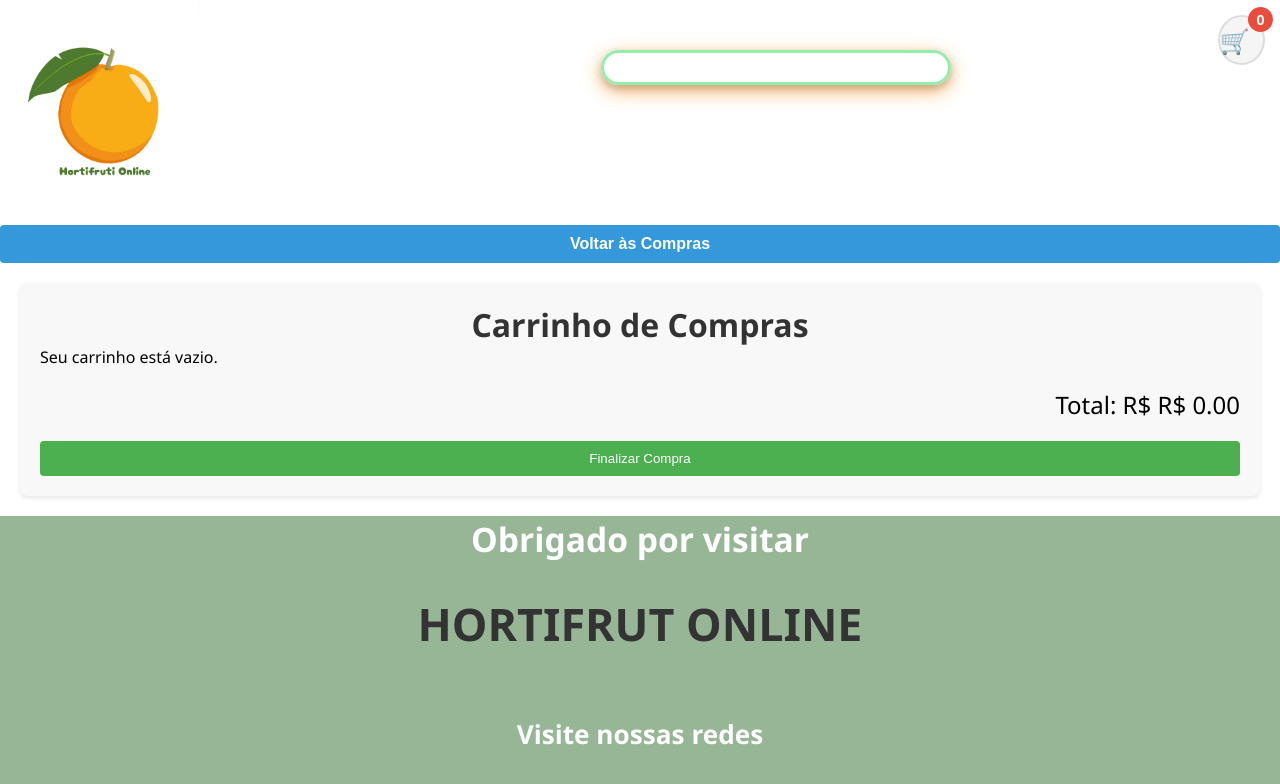
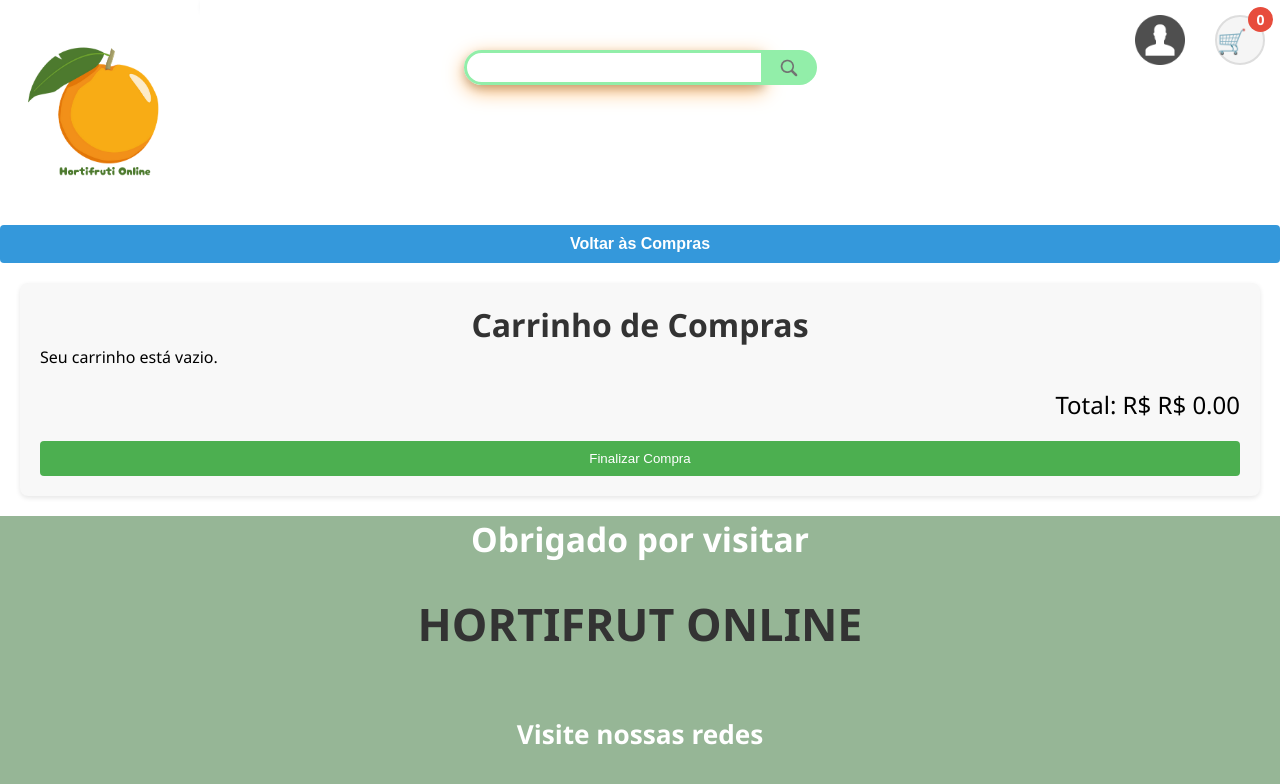
Before and after one commit to ElianeCoelho/TCC-Ketlyn, a website: page carrinho.html in a window 1280 px wide. Drawn offline with Linux system fonts and the light colour scheme; no server answers.

Commit message:
inserindi icone usuário

```diff
--- a/carrinho.html
+++ b/carrinho.html
@@ -1,5 +1,6 @@
 <!DOCTYPE html>
 <html lang="en">
+
 <head>
     <meta charset="UTF-8">
     <meta http-equiv="X-UA-Compatible" content="IE=edge">
@@ -12,25 +13,41 @@
     <script src="script/carrinho.js" defer></script>
     <title>Carrinho de Compras</title>
 </head>
+
 <body>
     <header>
-        <div class="divlogo"><img src="src/logo.png" width="200px" height="200px" /></div>
+        <div class="divlogo">
+            <a href="principal.html">
+                <img src="src/logo.png" width="200px" height="200px" alt="Logo" />
+            </a>
+        </div>
+
         <div class="barraPesquisa">
             <input id="barraPesquisaInput" placeholder="Pesquise . . ." required>
+            <button type="submit" id="botaoPesquisa">
+              <img src="src/lupa.png" alt="Buscar" width="20px" height="20px">
+            </button>
+          </div>
+
+        <div class="div-carrinho-usuario">
+        <div class="div-usuario">
+           <img src="src/user.png" alt="usuario">
         </div>
+        <div class="div-carrinho">
         <div class="carrinho">
             <a href="carrinho.html">
                 <span id="contador-carrinho">0</span>
             </a>
         </div>
+    </div>
+    </div>
     </header>
 
 
 
-
-        <div>
-            <button id="voltar-compras" style="display: none;" onclick="voltarCompras()">Voltar às Compras</button>
-        </div>
+    <div>
+        <button id="voltar-compras" style="display: none;" onclick="voltarCompras()">Voltar às Compras</button>
+    </div>
 
 
     <div class="carrinho-container">
@@ -56,4 +73,5 @@
         </div>
     </footer>
 </body>
+
 </html>
--- a/css/principal.css
+++ b/css/principal.css
@@ -17,27 +17,27 @@
   }
 
   .divlogo {
-    width: 50%;
+    width: 25%;
   }
 
   /* Barra de pesquisa */
 .barraPesquisa {
   background-color: #fff;
+  display: flex; /* Para alinhar o botão e o input */
+  width: 50%;
   justify-content: center;
-    align-items: center;
-    width: 50%;
 }
 
 .barraPesquisa input {
   color: rgb(7, 2, 2);
   font-size: 16px;
   background: transparent;
-    width: 350px;
+  width: 300px; /* Reduzido para acomodar o botão */
   height: 35px;
   padding: 10px;
   border: 3px solid #92eea9;
   outline: none;
-    border-radius: 35px;
+  border-radius: 35px 0 0 35px; /* Bordas arredondadas apenas do lado esquerdo */
   transition: all 0.5s;
   box-shadow: 0 4px 8px 0 rgba(0, 0, 0, 0.2), 0 6px 20px 0 #FFBB70;
   margin-top: 50px;
@@ -56,9 +56,48 @@
 .barraPesquisa input:hover,
 .barraPesquisa input:focus,
 .barraPesquisa input:not(:placeholder-shown) {
-    width: 350px;
+  width: 300px; /* Alinhado com a largura ajustada */
   box-shadow: 0 4px 8px 0 rgba(0, 0, 0, 0.2), 0 6px 20px 0 #bde7aa;
 }
+
+/* Botão da lupa */
+#botaoPesquisa {
+  background: #92eea9;
+  border: 3px solid #92eea9;
+  border-left: none; /* Remove a borda entre o botão e o input */
+  border-radius: 0 35px 35px 0; /* Bordas arredondadas apenas do lado direito */
+  cursor: pointer;
+  padding: 5px 15px;
+  height: 35px;
+  margin-top: 50px; /* Alinha com o input */
+}
+
+#botaoPesquisa img {
+  width: 20px;
+  height: 20px;
+}
+
+
+  .div-carrinho-usuario{
+    display: flex;
+    width: 25%;
+  }
+
+  .div-carrinho{
+    width: 25%;
+    text-align: center;
+  }
+  .div-usuario{
+    width: 75%;
+    text-align: right;
+  }
+
+  .div-usuario img{
+    width: 50px;
+    margin: 15px;
+
+  }
+
 
    /* Estilos gerais para o carrinho */
    .carrinho {
```
Also changed, not shown: principal.html (+17 -1 lines), src/carrinho-de-compras.png (added), src/lupa.png (added), src/user.png (added). Lines whose indentation alone changed are shown as unchanged.
